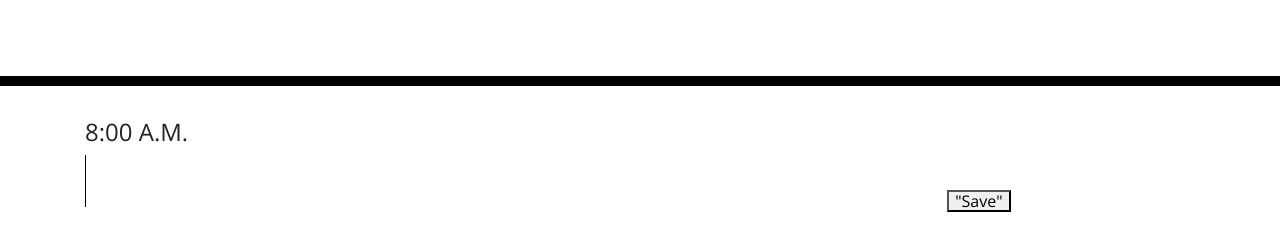
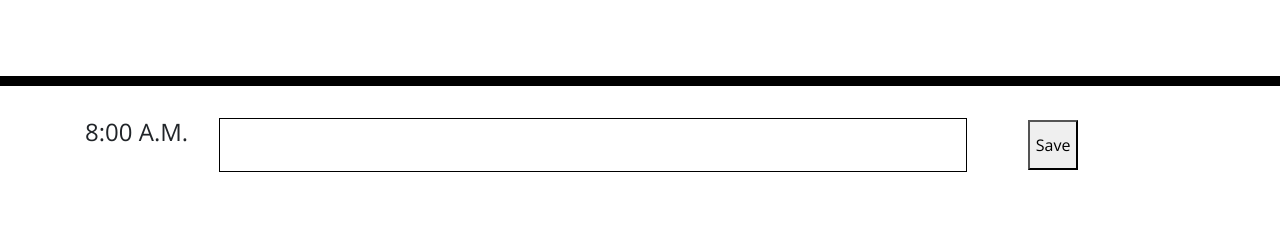
Before and after one commit to phillipwd/Day-Planner, a plain HTML site: page index.html in a window 1280 px wide. Shown: the part 182-432 px from the top of the page. Drawn offline with nearby package versions, Linux system fonts and the light colour scheme.

Commit message:
Redoing without Bootstrap.

```diff
--- a/index.html
+++ b/index.html
@@ -31,10 +31,10 @@
 
 <div class="container">
     <!-- Timeblocks go here -->
-    <h4>8:00 A.M.</h4>
-    <div class = "Entry">
-        <textarea name="What to do?" id="8:00 A.M" cols="90" rows="2"></textarea>
-        <button class = "saveButton"> "Save" </button>
+    <div class="anHour">
+    <h4 class = "time-block">8:00 A.M.</h4>
+      <textarea name="What to do?" id="8:00 A.M" cols="80" rows="2"></textarea>
+      <button class = "saveButton"> Save </button>
     </div>
 </div>
 
--- a/style.css
+++ b/style.css
@@ -9,8 +9,9 @@ body {
     border: none;
     resize: none;
     color: #000000;
-    border-left: 1px solid black;
-    padding: 10px;
+    border: 1px solid black;
+    padding: 10px 0;
+    margin: auto;
   }
 
   .jumbotron {
@@ -28,6 +29,7 @@ body {
   .time-block{
     text-align: center;
     border-radius: 15px;
+    /* padding: 0; */
   }
 
   .row {
@@ -63,9 +65,27 @@ body {
     border-bottom-right-radius: 15px;
     background-color: #06AED5;
     color: white;
+    width: 50px;
+    height: 80px;
+    padding: 0;
+    margin: 0;
   }
 
   .saveBtn i:hover {
     font-size: 20px;
     transition: all .3s ease-in-out;
   }
+
+  /* .container{
+  } */
+
+  .anHour{
+    display: flex;
+    flex: space-between;
+    width: 80vw;
+    align-items: baseline;
+  }
+  .saveButton{
+    height: 50px;
+    margin: auto;
+  }
```
